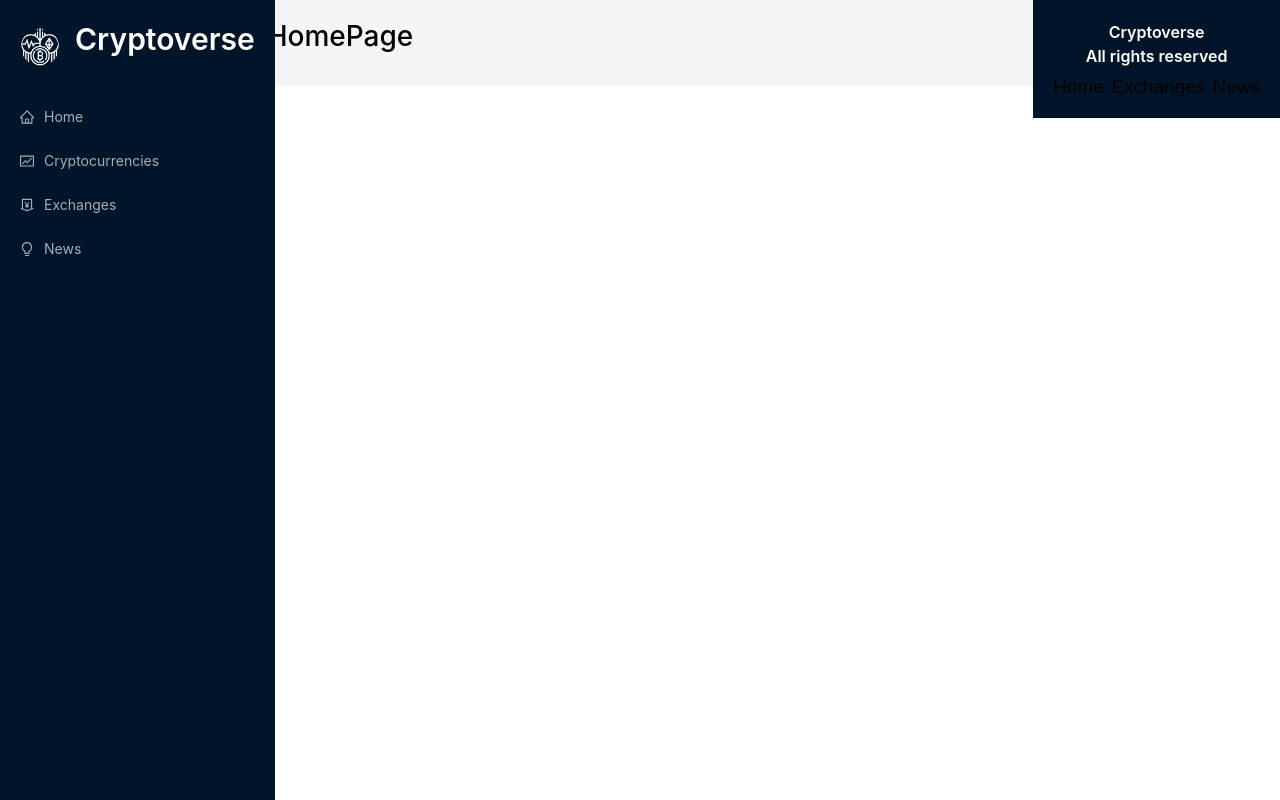
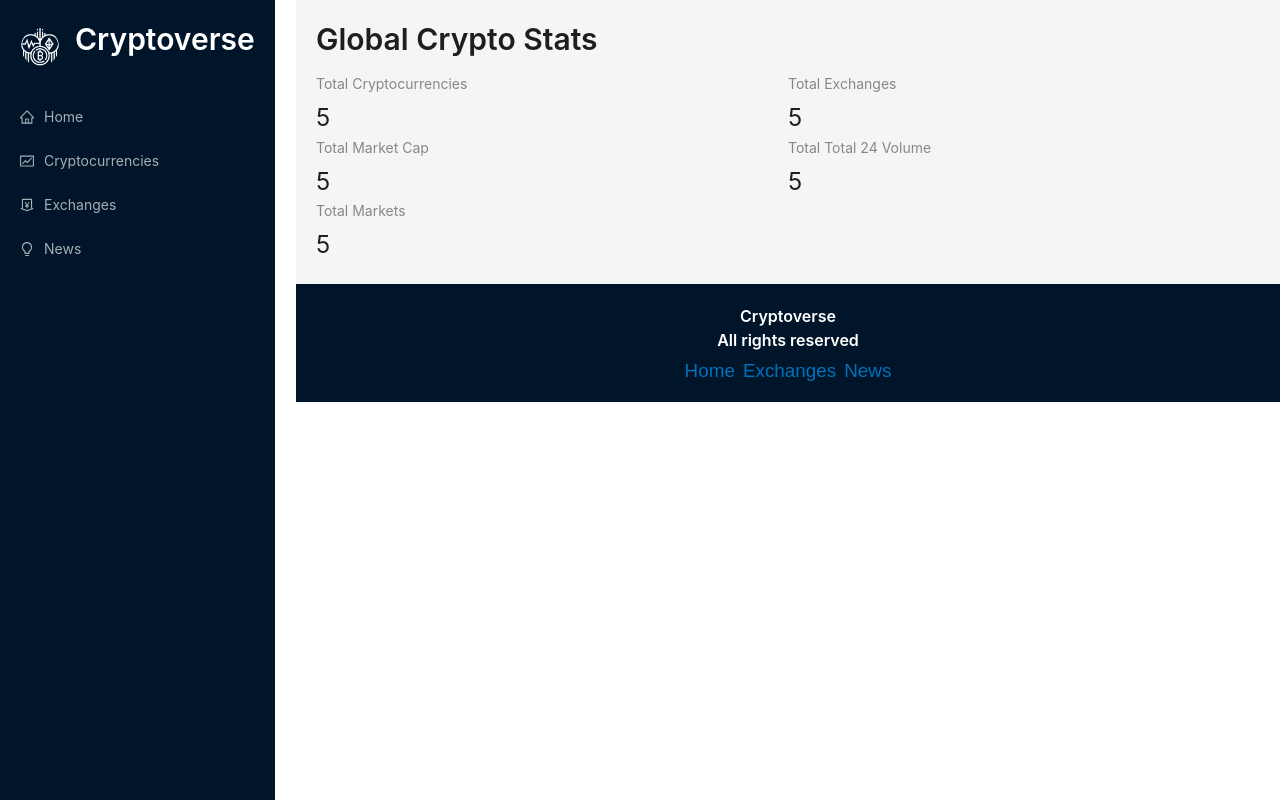
Before and after one commit to d-zucho/cryptoApp, a React (Vite) app: page / in a window 1280 px wide. Built offline with nearby package versions, Linux system fonts and the light colour scheme.

Commit message:
start cryptostats

```diff
--- a/src/App.jsx
+++ b/src/App.jsx
@@ -9,6 +9,7 @@
   News,
   CryptoDetails,
 } from './components'
+import 'antd/dist/reset.css'
 
 function App() {
   return (
@@ -32,7 +33,6 @@
             </Routes>
           </div>
         </Layout>
-      </div>
         <div className='footer'>
           <Typography.Title
             level={5}
@@ -41,13 +41,14 @@
             Cryptoverse <br />
             All rights reserved
           </Typography.Title>
-        <Space>
+          <Space style={{ color: 'rgb(0, 113, 189)' }}>
             <Link to='/'>Home</Link>
             <Link to='/exchanges'>Exchanges</Link>
             <Link to='/news'>News</Link>
           </Space>
         </div>
       </div>
+    </div>
   )
 }
 
--- a/src/components/HomePage.jsx
+++ b/src/components/HomePage.jsx
@@ -1,11 +1,32 @@
 // import { Navbar } from '../components'
+// import millify from 'millify'
+import { Link } from 'react-router-dom'
+import { Typography, Row, Col, Statistic } from 'antd'
 
 const HomePage = () => {
   return (
-    <div>
-      {/* <Navbar /> */}
-      <h1>HomePage</h1>
-    </div>
+    <>
+      <Typography.Title level={2} className='heading'>
+        Global Crypto Stats
+      </Typography.Title>
+      <Row>
+        <Col span={12}>
+          <Statistic title='Total Cryptocurrencies' value='5' />
+        </Col>
+        <Col span={12}>
+          <Statistic title='Total Exchanges' value='5' />
+        </Col>
+        <Col span={12}>
+          <Statistic title='Total Market Cap' value='5' />
+        </Col>
+        <Col span={12}>
+          <Statistic title='Total Total 24 Volume' value='5' />
+        </Col>
+        <Col span={12}>
+          <Statistic title='Total Markets' value='5' />
+        </Col>
+      </Row>
+    </>
   )
 }
 
--- a/src/index.css
+++ b/src/index.css
@@ -1,10 +1,10 @@
-*,
+/* *,
 *::before,
 *::after {
   margin: 0;
   padding: 0;
   box-sizing: border-box;
-}
+} */
 
 html {
   font-size: calc(14px + 0.38vw);
```
Lines whose indentation alone changed are shown as unchanged.
